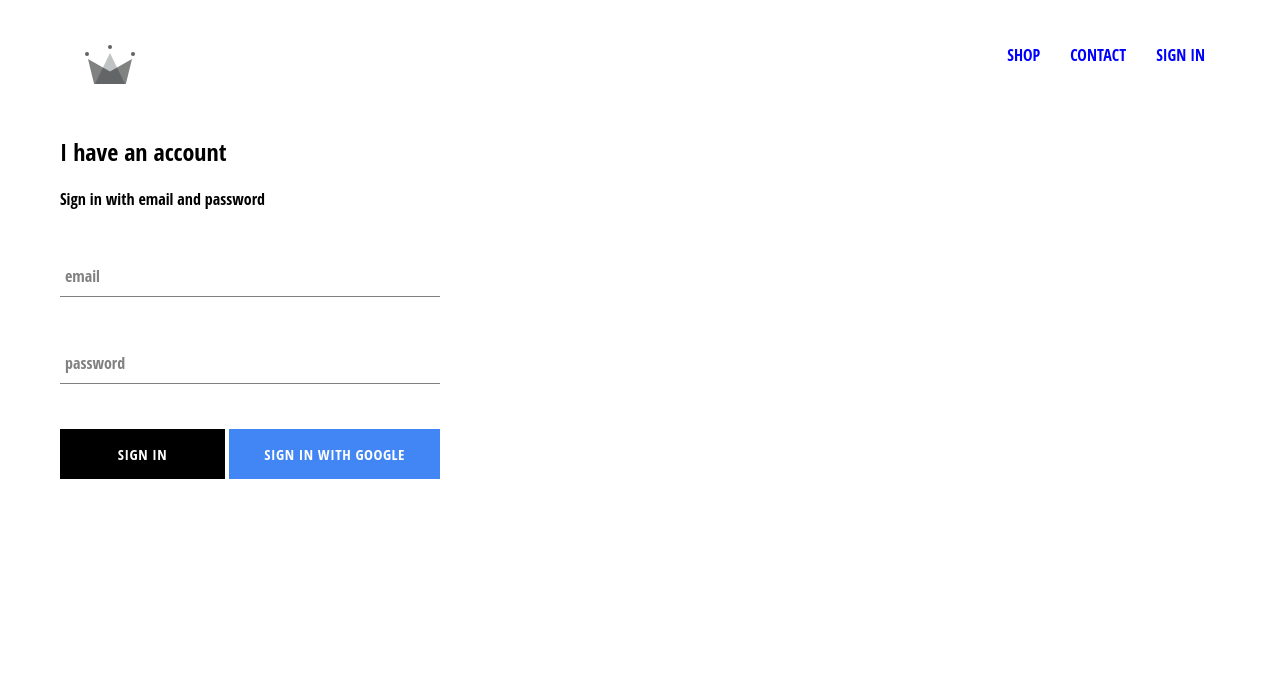
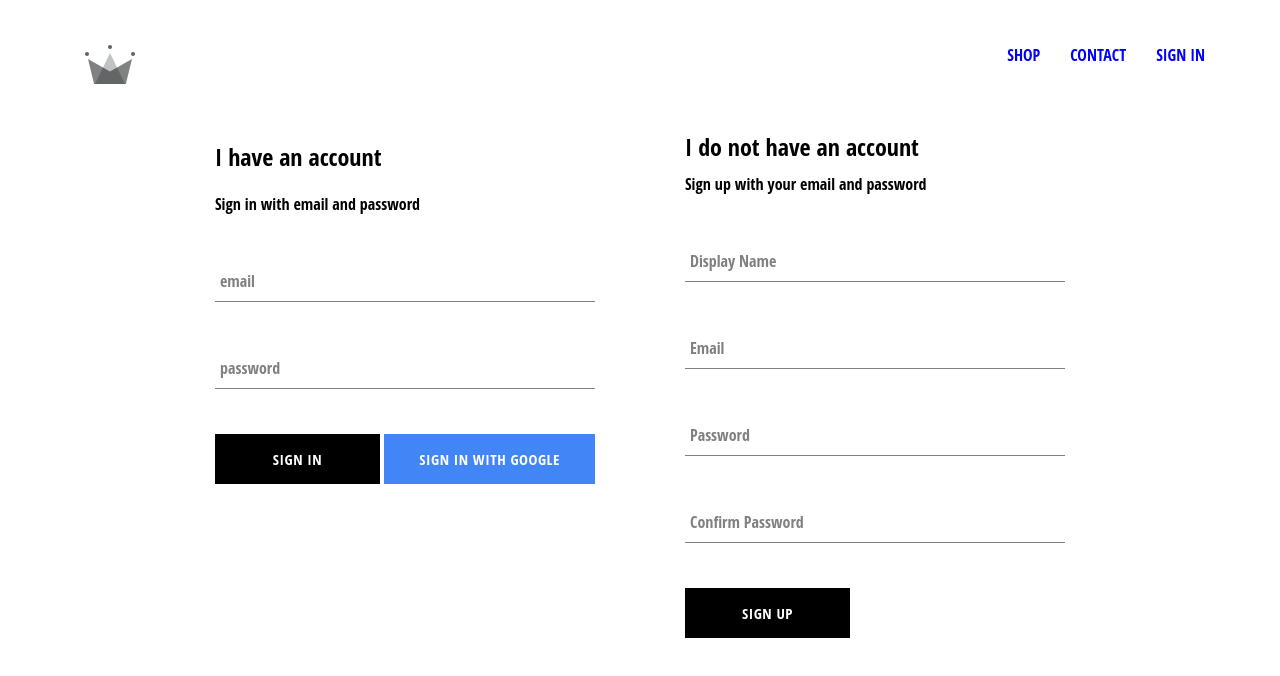
Before and after one commit to malleshbelavadigaviyappa/online-cloth-shop, a React (Create React App) app: page /signin in a window 1280 px wide. Shown: the top 676 px of the page. Built offline with nearby package versions, Linux system fonts and the light colour scheme; no server answers.

Commit message:
included sign-up component into sign-in-and-sign-up component

```diff
--- a/src/components/pages/sign-in-and-sign-up/sign-in-and-sign-up.component.jsx
+++ b/src/components/pages/sign-in-and-sign-up/sign-in-and-sign-up.component.jsx
@@ -1,6 +1,7 @@
 import React from 'react';
 
-import SignIn from '../../sign-in/sign-in.component';
+import SignIn from '../../../components/sign-in/sign-in.component';
+import SignUp from '../../../components/sign-up/sign-up.component';
 
 import './sign-in-and-sign-up.styles.scss';
 
@@ -8,6 +9,7 @@
 
     <div className='sign-in-and-sign-up'>
         <SignIn/>
+        <SignUp/>
     </div>
 );
 
--- a/src/components/pages/sign-in-and-sign-up/sign-in-and-sign-up.styles.scss
+++ b/src/components/pages/sign-in-and-sign-up/sign-in-and-sign-up.styles.scss
@@ -0,0 +1,6 @@
+.sign-in-and-sign-up {
+    width: 850px;
+    display: flex;
+    justify-content: space-between;
+    margin: 30px auto;
+}
--- /dev/null
+++ b/src/components/sign-up/sign-up.component.jsx
@@ -0,0 +1,104 @@
+import React from 'react';
+
+import FormInput from '../../components/form-input/form-input.component';
+import CustomButton from '../../components/custom-button/custom-button.component';
+
+import { auth, createUserProfileDocument } from '../../firebase/firebase.utils';
+
+import './sign-up.styles.scss';
+
+
+class SignUp extends React.Component {
+
+    constructor() {
+        super();
+
+        this.state = {
+            displayName: '',
+            email: '',
+            password: '',
+            confirmPassword: ''
+        }
+    }
+
+    handleChange = (event) => {
+        const { name, value } = event.target;
+        this.setState({
+            [name]:value
+        })
+    }
+
+    handleSubmit = async (event) => {
+        event.preventDefault();
+
+        const { displayName, email, password, confirmPassword} = this.state;
+
+        if(password !== confirmPassword) {
+            alert("password and confirm password doesn't match");
+            return;
+        }
+
+        try {
+            const { user } = await auth.createUserWithEmailAndPassword(email, password);
+            await createUserProfileDocument(user, { displayName: displayName });
+
+            this.setState({
+                displayName: '',
+                email: '',
+                password: '',
+                confirmPassword: ''
+            })
+
+        } catch(error) {
+            console.error(error);
+        }
+    }
+
+    render() {
+        const { displayName, email, password, confirmPassword} = this.state;
+        return (
+            <div className='sign-up'>
+                <h2 className='title'> I do not have an account</h2>
+                <span>Sign up with your email and password</span>
+                <form className='sign-up-form' onSubmit={this.handleSubmit}>
+                    <FormInput
+                        type='text'
+                        name='displayName'
+                        value={displayName}
+                        label='Display Name'
+                        handleOnChange={this.handleChange}
+                        required
+                    />
+                    <FormInput
+                    type='email'
+                    name='email'
+                    value={email}
+                    label='Email'
+                    handleOnChange={this.handleChange}
+                    required
+                    />
+                    <FormInput
+                    type='password'
+                    name='password'
+                    value={password}
+                    label='Password'
+                    handleOnChange={this.handleChange}
+                    required
+                    />
+                    <FormInput
+                    type='password'
+                    name='confirmPassword'
+                    value={confirmPassword}
+                    label='Confirm Password'
+                    handleOnChange={this.handleChange}
+                    required
+                    />
+
+                    <CustomButton type='submit'>Sign Up</CustomButton>
+                </form>
+            </div>
+        )
+    }
+}
+
+export default SignUp;
--- /dev/null
+++ b/src/components/sign-up/sign-up.styles.scss
@@ -0,0 +1,9 @@
+.sign-up {
+    display: flex;
+    flex-direction: column;
+    width: 380px;
+
+    .title {
+        margin: 10px 0;
+    }
+}
--- a/src/firebase/firebase.utils.js
+++ b/src/firebase/firebase.utils.js
@@ -18,7 +18,7 @@
 }
 
 
-export const createUserProfileDocument = async (userAuth, ...otherData) => {
+export const createUserProfileDocument = async (userAuth, otherData) => {
     console.log('inside create user profile', userAuth);
     if(!userAuth) return;
 
```
Also changed, not shown: 1 other file (tests, documents, lock files or other folders).
